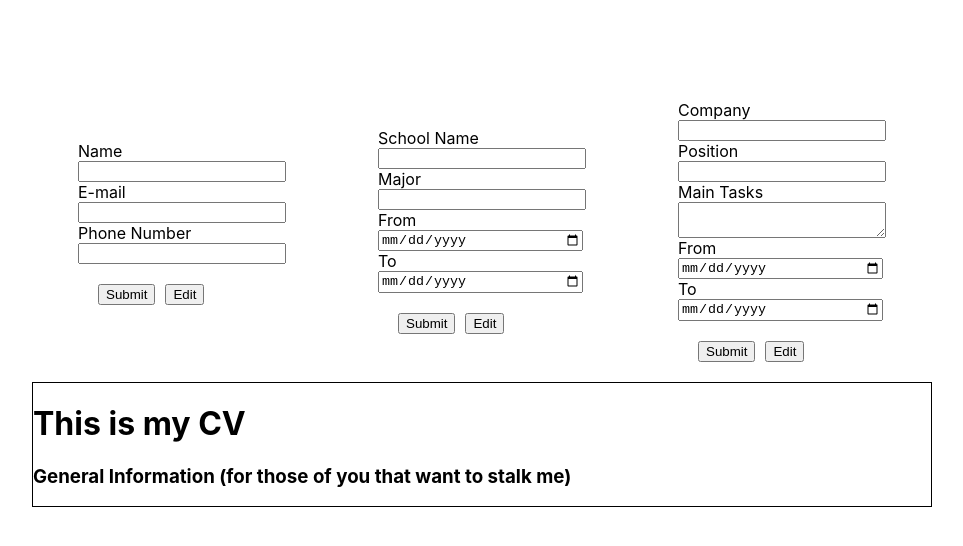
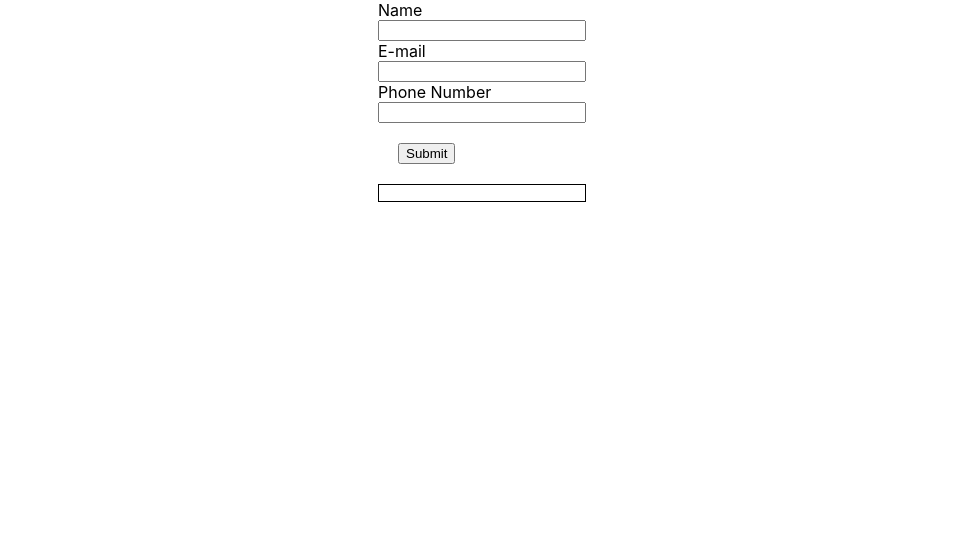
Before and after one commit to NersesArslan/cv-app, a React (Create React App) app: page / in a window 1280 px wide. Shown: the top 546 px of the page, without its empty margins (158-1121 px from the left). Built offline with nearby package versions, Linux system fonts and the light colour scheme.

Commit message:
rewriting state in App component

```diff
--- a/src/App.js
+++ b/src/App.js
@@ -1,24 +1,105 @@
 import "./App.css";
 import React, { Component } from "react";
 import General from "./components/General";
-import Education from "./components/Education";
-import Professional from "./components/Professional";
-import CV from "./components/CV";
 
 class App extends Component {
-  constructor() {
-    super();
+  constructor(props) {
+    super(props);
+
+    this.state = {
+      name: {
+        text: "",
+      },
+      nameValue: [],
+      email: {
+        text: "",
+      },
+      emailValue: [],
+
+      phone: {
+        number: "",
+      },
+      phoneValue: [],
+    };
+
+    this.onSubmitForm = this.onSubmitForm.bind(this);
   }
 
+  handleName = (e) => {
+    this.setState({
+      name: {
+        text: e.target.value,
+      },
+    });
+  };
+  handleEmail = (e) => {
+    this.setState({
+      email: {
+        text: e.target.value,
+      },
+    });
+  };
+  handlePhone = (e) => {
+    this.setState({
+      phone: {
+        number: e.target.value,
+      },
+    });
+  };
+  onSubmitForm = (e) => {
+    e.preventDefault();
+    this.setState({
+      nameValue: this.state.nameValue.concat(this.state.name.text),
+      name: { text: "" },
+      emailValue: this.state.emailValue.concat(this.state.email.text),
+      email: { text: "" },
+      phoneValue: this.state.phoneValue.concat(this.state.phone.number),
+      phone: { number: "" },
+    });
+  };
+
   render() {
+    const { name, nameValue, email, emailValue, phone, phoneValue } =
+      this.state;
     return (
       <div>
         <div className="container">
-          <General />
-          <Education />
-          <Professional />
+          <form onSubmit={this.onSubmitForm}>
+            <div className="Name">
+              <label>Name</label>
+              <input type="text" onChange={this.handleName} value={name.text} />
+            </div>
+
+            <div>
+              <label>E-mail</label>
+              <input
+                type="email"
+                onChange={this.handleEmail}
+                value={email.text}
+              />
+            </div>
+
+            <div>
+              <label>Phone Number</label>
+              <input
+                type="text"
+                onChange={this.handlePhone}
+                value={phone.number}
+              />
+            </div>
+            <div className="buttons">
+              <button type="submit" value="Submit">
+                Submit
+              </button>
+            </div>
+          </form>
         </div>
-        <CV />
+
+        <div class="CV-Template">
+          <p>{nameValue}</p>
+          <p>{emailValue}</p>
+          <p>{phoneValue}</p>
+        </div>
       </div>
     );
   }
--- a/src/components/CV.js
+++ /dev/null
@@ -1,19 +0,0 @@
-import React, { Component } from "react";
-
-export default class CV extends Component {
-  constructor() {
-    super();
-  }
-
-  render() {
-    return (
-      <div className="cv">
-        <h1>This is my CV</h1>
-        <h3>General Information (for those of you that want to stalk me)</h3>
-        <p></p>
-        <p></p>
-        <p></p>
-      </div>
-    );
-  }
-}
--- a/src/components/Education.js
+++ /dev/null
@@ -1,38 +0,0 @@
-import React, { Component } from "react";
-
-export default class Education extends Component {
-  constructor() {
-    super();
-  }
-
-  render() {
-    return (
-      <div className="Education">
-        <form>
-          <div>
-            <label htmlFor="School">School Name</label>
-            <input type="text" id="School" />
-          </div>
-          <div>
-            <label>Major</label>
-            <input type="text" />
-          </div>
-          <div>
-            <label>From</label>
-            <input type="date" />
-          </div>
-          <div>
-            <label>To</label>
-            <input type="date" />
-          </div>
-          <div className="buttons">
-            <button type="submit" value="Submit">
-              Submit
-            </button>
-            <button onClick={this.editForm}>Edit</button>
-          </div>
-        </form>
-      </div>
-    );
-  }
-}
--- a/src/components/General.js
+++ b/src/components/General.js
@@ -1,92 +1,18 @@
 import React, { Component } from "react";
-import Render from "./Render";
-class General extends Component {
+
+export default class General extends Component {
   constructor(props) {
     super(props);
-    this.state = {
-      name: "",
-      email: "",
-      number: "",
-
-      test: [],
-      test2: [],
-      test3: [],
-    };
-
-    this.handleChange = this.handleChange.bind(this);
-    this.handleSubmit = this.handleSubmit.bind(this);
-    this.handleEmail = this.handleEmail.bind(this);
-    this.handleNumber = this.handleNumber.bind(this);
-  }
-  handleChange(event) {
-    this.setState({ name: event.target.value });
-  }
-  handleEmail(event) {
-    this.setState({ email: event.target.value });
   }
 
-  handleNumber(event) {
-    this.setState({ number: event.target.value });
-  }
-
-  handleSubmit(event) {
-    event.preventDefault();
-
-    this.setState({
-      test: this.state.test.concat(this.state.name),
-      test2: this.state.test2.concat(this.state.email),
-      test3: this.state.test3.concat(this.state.number),
-      name: "",
-      email: "",
-      number: "",
-    });
-  }
-
-  editForm() {
-    alert("you clicked the edit button!");
-  }
   render() {
-    const { test, test2, test3 } = this.state;
     return (
-      <div className="General">
-        <form onSubmit={this.handleSubmit}>
-          <div className="Name">
-            <label>Name</label>
-            <input
-              type="text"
-              value={this.state.name}
-              onChange={this.handleChange}
-            />
-          </div>
-
-          <div>
-            <label>E-mail</label>
-            <input
-              type="email"
-              value={this.state.email}
-              onChange={this.handleEmail}
-            />
-          </div>
-
-          <div>
-            <label>Phone Number</label>
-            <input
-              type="number"
-              value={this.state.number}
-              onChange={this.handleNumber}
-            />
-          </div>
-          <div className="buttons">
-            <button type="submit" value="Submit">
-              Submit
-            </button>
-            <button onClick={this.editForm}>Edit</button>
-          </div>
-        </form>
-        <Render test={test} test2={test2} test3={test3} />
+      <div>
+        <div className="Name">
+          <label>Name</label>
+          <input type="text" onChange={this.handleName} value={name.text} />
+        </div>
       </div>
     );
   }
 }
-
-export default General;
--- a/src/components/Professional.js
+++ /dev/null
@@ -1,42 +0,0 @@
-import React, { Component } from "react";
-
-export default class Professional extends Component {
-  constructor() {
-    super();
-  }
-
-  render() {
-    return (
-      <div className="Professional">
-        <form>
-          <div>
-            <label>Company</label>
-            <input />
-          </div>
-          <div>
-            <label>Position</label>
-            <input />
-          </div>
-          <div>
-            <label>Main Tasks</label>
-            <textarea></textarea>
-          </div>
-          <div>
-            <label>From</label>
-            <input type="date" />
-          </div>
-          <div>
-            <label>To</label>
-            <input type="date" />
-          </div>
-          <div className="buttons">
-            <button type="submit" value="Submit">
-              Submit
-            </button>
-            <button onClick={this.editForm}>Edit</button>
-          </div>
-        </form>
-      </div>
-    );
-  }
-}
--- a/src/components/Render.js
+++ /dev/null
@@ -1,15 +0,0 @@
-import React from "react";
-
-const Render = (props) => {
-  const { test, test2, test3 } = props;
-  return (
-    <div>
-      <p>{test}</p>
-
-      <p>{test2}</p>
-      <p>{test3}</p>
-    </div>
-  );
-};
-
-export default Render;
--- a/src/index.css
+++ b/src/index.css
@@ -59,4 +59,10 @@ form > div {
 
 .cv {
   border: 1px solid black;
+  /* height: 400px;
+  width: 400px; */
 }
+
+.CV-Template {
+  border: 1px solid black;
+}
```
